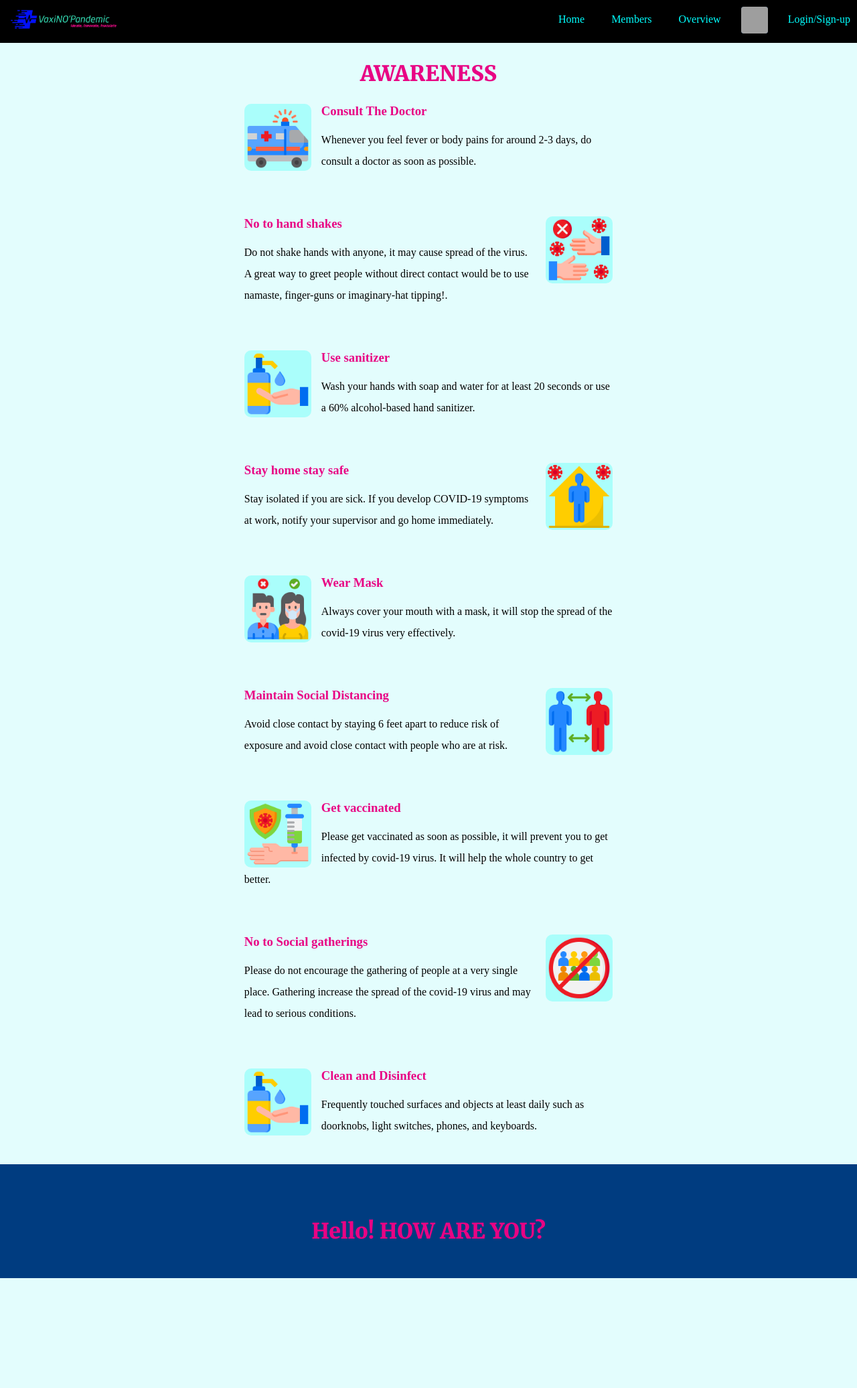
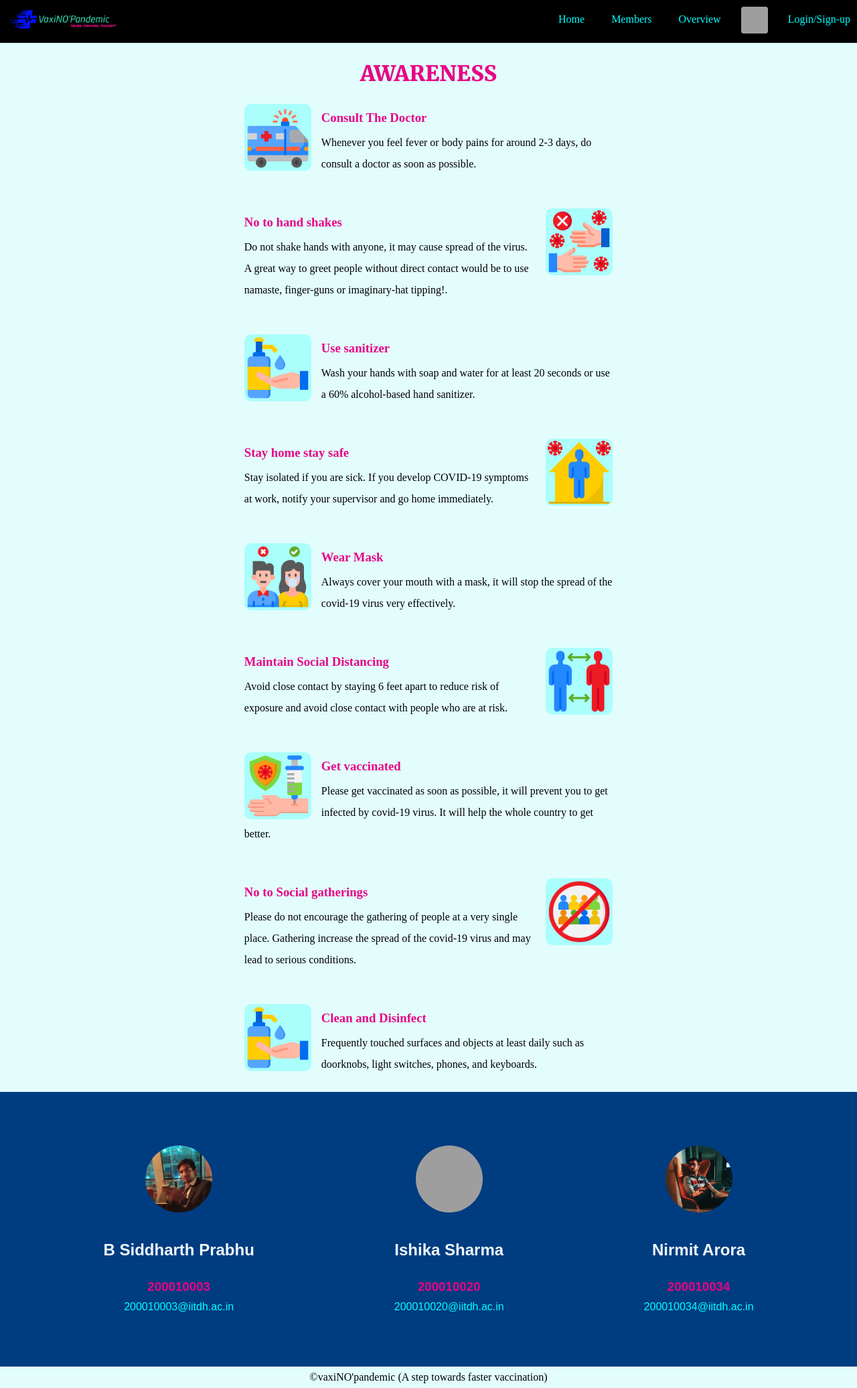
Before and after one commit to Whitelisted2/VaxiNO-Pandemic, a PHP site: page /awareness.html in a window 1280 px wide. Shown: the whole page at 67% size. Before the commit the page ends 1908 px from the top, so only its background shows below. Run offline with PHP 8.4, Linux system fonts and the light colour scheme; grey boxes are pictures that could not be loaded.

Commit message:
finalized awareness

```diff
--- a/awareness.html
+++ b/awareness.html
@@ -16,6 +16,21 @@
         <link href="https://fonts.googleapis.com/css2?family=Merriweather:wght@900&display=swap" rel="stylesheet">
 
         <style>
+            h3 {
+                margin: 10px auto;
+            }
+            p {
+                margin: 0;
+            }
+            a {
+                color: aqua;
+                text-decoration: none;
+            }
+            img {
+                border-radius: 100%;
+                height: 100px;
+                width: 100px;
+            }
             .main {
                 margin-top: 60px;
             }
@@ -34,10 +49,6 @@
                 padding: 50px;
                 text-align: left;
                 text-transform: uppercase;
-            }
-            .bottom-container {
-                background: rgb(0, 60, 128);
-                padding: 50px;
             }
             .awareness {
                 display: block;
@@ -70,6 +81,22 @@
             .awareness:hover .float-right-img{
                 background: blue;
                 transform: rotate(360deg);
+            }
+            .bottom-container {
+                background: rgb(0, 60, 128);
+                display: flex;
+                flex-direction: row;
+                font-family: sans-serif;
+                justify-content: space-around;
+                padding: 50px;
+                text-align: center;
+            }
+            .profile-box {
+                color: aliceblue;
+                display: flex;
+                flex-direction: column;
+                justify-content: center;
+                padding: 30px;
             }
         </style>
     </head>
@@ -129,7 +156,30 @@
             <!--BOTTOM CONTAINER (FOOTER)-->
             <div class="container">
                 <div class="bottom-container">
-                    <h1>Hello! HOW ARE YOU?</h1>
+                    <div class="profile-box">
+                        <div><img src="images/sid.jfif" alt="Siddharth's Image"></div>
+                        <br>
+                        <h2>B Siddharth Prabhu</h2>
+                        <h3>200010003</h3>
+                        <a href="mailto:200010003@iitdh.ac.in">200010003@iitdh.ac.in</a>
+                    </div>
+                    <div class="profile-box">
+                        <div><img src="images/ishi.png" alt="Ishika's Image"></div>
+                        <br>
+                        <h2>Ishika Sharma</h2>
+                        <h3>200010020</h3>
+                        <a href="mailto:200010020@iitdh.ac.in">200010020@iitdh.ac.in</a>
+                    </div>
+                    <div class="profile-box">
+                        <div><img src="images/nirmit.jpeg" alt="Nirmit's Image"></div>
+                        <br>
+                        <h2>Nirmit Arora</h2>
+                        <h3>200010034</h3>
+                        <a href="mailto:200010034@iitdh.ac.in">200010034@iitdh.ac.in</a>
+                    </div>
+                </div>
+                <div class="box3">
+                    <p>&copy;vaxiNO'pandemic (A step towards faster vaccination)</p>
                 </div>
             </div>
 
--- a/css/styles.css
+++ b/css/styles.css
@@ -71,15 +71,27 @@ p {
     */
 }
 
+.float-left-img {
+    background-color: #00fff240;
+    float: left;
+    margin-right: 15px;
+    width: 100px;
+
+    transition: background 2s, transform 2s;
+}
+
 .testing-shadow-box {
+    display: block;
+    /* font-style: ; */
+    margin: 10px auto;
+    text-align: left;
+    width: 50%;
     background-color:darkblue;
     box-shadow: 10px 10px;
     padding: 30px;
     color: darkgray;
 }
 
-
-
 /*******************Footer Section*************************/
 .bottom-container {
     background: rgb(0, 60, 128);
```
